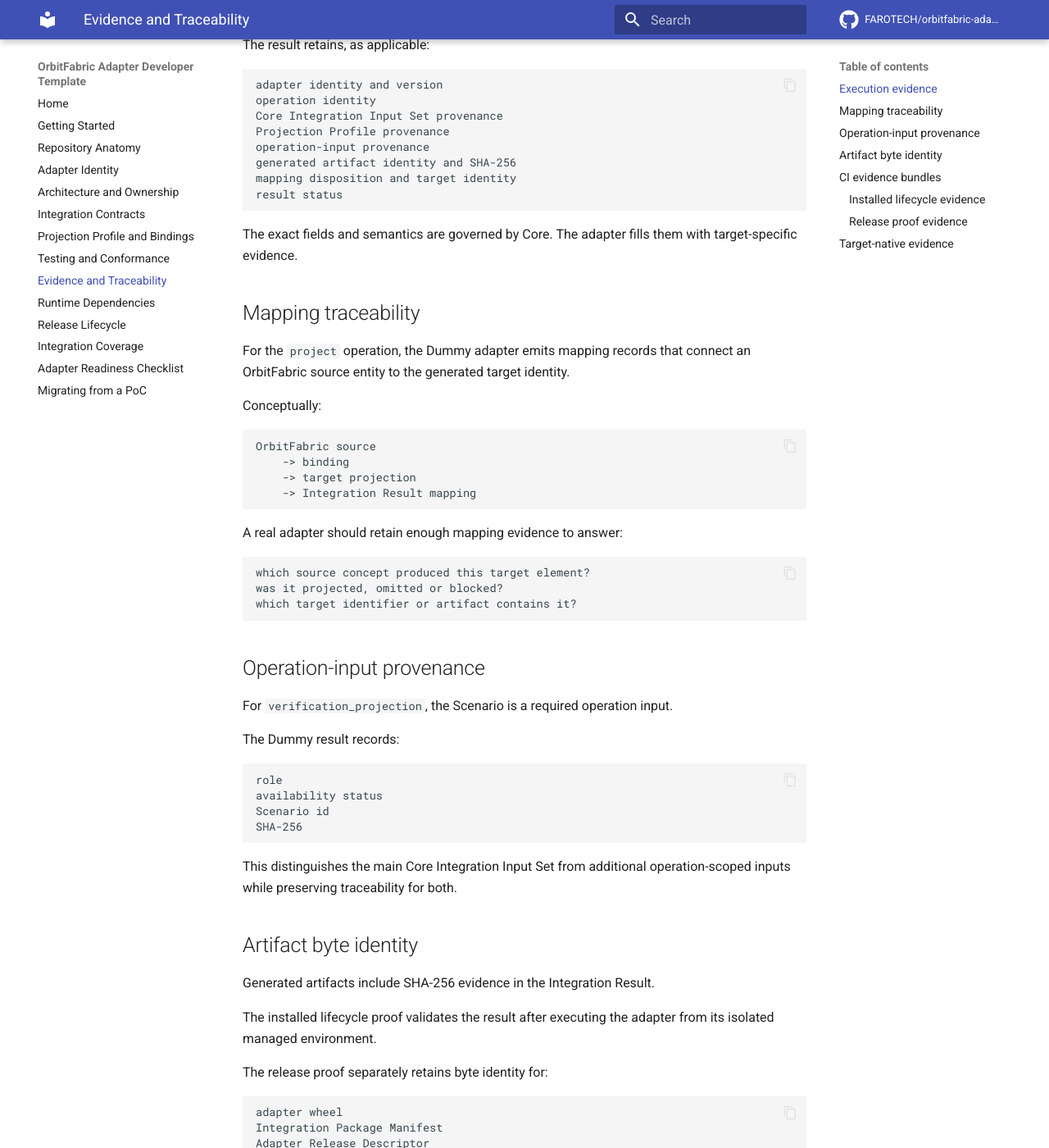
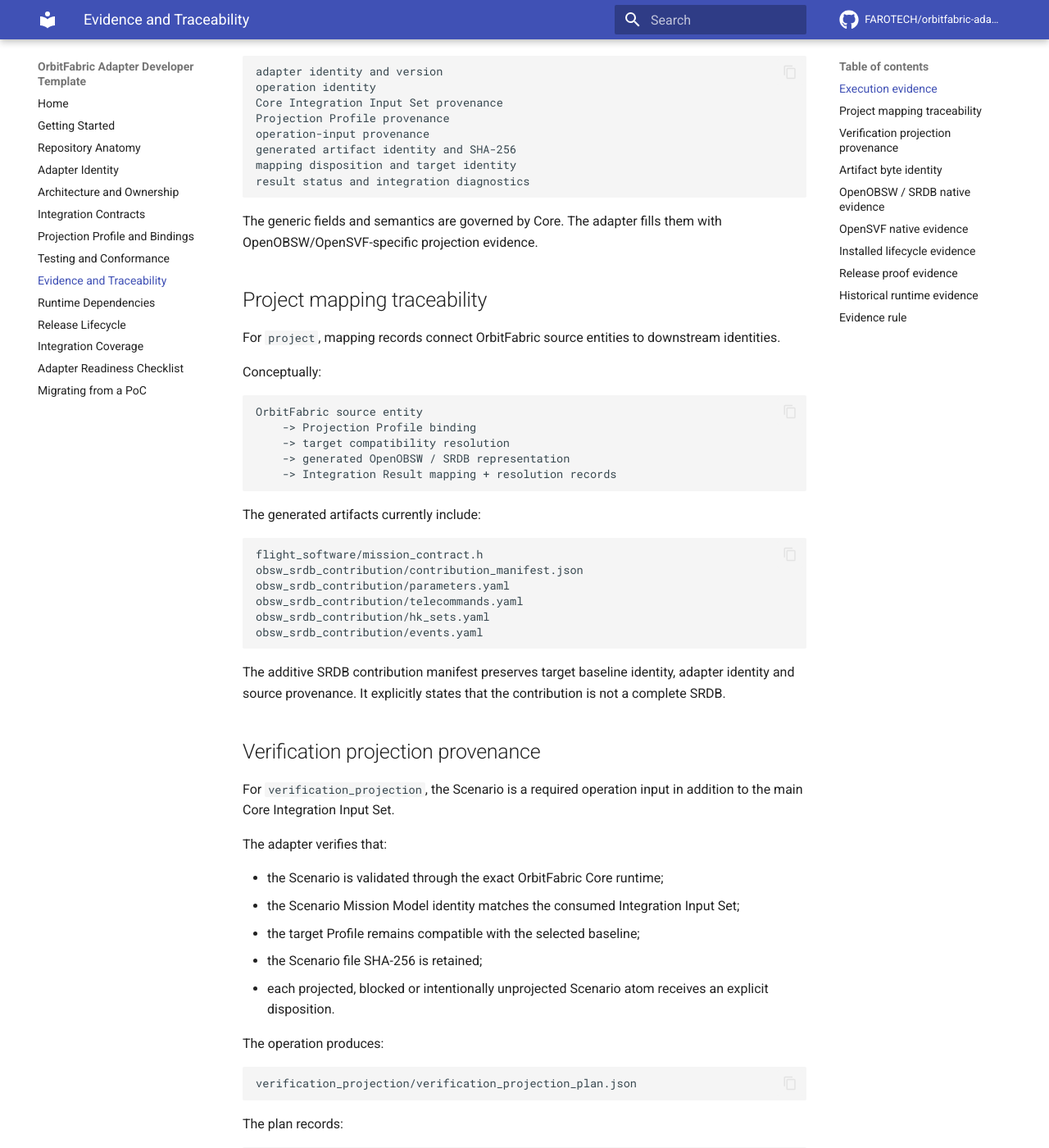
Before and after one commit to FAROTECH/orbitfabric-openobsw-opensvf-adapter, an MkDocs documentation site: the page built from docs/evidence-and-traceability.md, in a window 1280 px wide and 1400 px high, scrolled down 486 px. Shown: the whole window at 82% size. Built offline with MkDocs 1.6.1 and Material for MkDocs 9.7.7, drawn with Linux system fonts in a browser that asks for light colours; comment, search, counter and statistics services are not loaded; some of the changed text lies outside the part shown.

Commit message:
Document adapter execution and downstream evidence

````diff
--- a/docs/evidence-and-traceability.md
+++ b/docs/evidence-and-traceability.md
@@ -1,18 +1,16 @@
 # Evidence and Traceability
 
-An adapter should not only generate target files. It should retain enough evidence to explain what was consumed, what was projected and which exact bytes were produced.
+The adapter does not only generate target files. It retains enough evidence to explain what was consumed, what was projected, which exact bytes were produced and which downstream-native checks accepted those bytes.
 
-OrbitFabric Integration Result is the primary execution evidence surface demonstrated by this Template.
+OrbitFabric Integration Result is the primary execution evidence surface. Target-native compatibility artifacts and release/lifecycle evidence complement it rather than replacing it.
 
 ## Execution evidence
 
-Every successful Dummy operation writes:
+Every completed adapter operation writes:
 
 ```text
 integration_result.json
 ```
-
-alongside the generated target artifact.
 
 The result retains, as applicable:
 
@@ -24,54 +22,84 @@
 operation-input provenance
 generated artifact identity and SHA-256
 mapping disposition and target identity
-result status
+result status and integration diagnostics
 ```
 
-The exact fields and semantics are governed by Core. The adapter fills them with target-specific evidence.
+The generic fields and semantics are governed by Core. The adapter fills them with OpenOBSW/OpenSVF-specific projection evidence.
 
-## Mapping traceability
+## Project mapping traceability
 
-For the `project` operation, the Dummy adapter emits mapping records that connect an OrbitFabric source entity to the generated target identity.
+For `project`, mapping records connect OrbitFabric source entities to downstream identities.
 
 Conceptually:
 
 ```text
-OrbitFabric source
-    -> binding
-    -> target projection
-    -> Integration Result mapping
+OrbitFabric source entity
+    -> Projection Profile binding
+    -> target compatibility resolution
+    -> generated OpenOBSW / SRDB representation
+    -> Integration Result mapping + resolution records
 ```
 
-A real adapter should retain enough mapping evidence to answer:
+The generated artifacts currently include:
 
 ```text
-which source concept produced this target element?
-was it projected, omitted or blocked?
-which target identifier or artifact contains it?
+flight_software/mission_contract.h
+obsw_srdb_contribution/contribution_manifest.json
+obsw_srdb_contribution/parameters.yaml
+obsw_srdb_contribution/telecommands.yaml
+obsw_srdb_contribution/hk_sets.yaml
+obsw_srdb_contribution/events.yaml
 ```
 
-## Operation-input provenance
+The additive SRDB contribution manifest preserves target baseline identity, adapter identity and source provenance. It explicitly states that the contribution is not a complete SRDB.
 
-For `verification_projection`, the Scenario is a required operation input.
+## Verification projection provenance
 
-The Dummy result records:
+For `verification_projection`, the Scenario is a required operation input in addition to the main Core Integration Input Set.
+
+The adapter verifies that:
+
+- the Scenario is validated through the exact OrbitFabric Core runtime;
+- the Scenario Mission Model identity matches the consumed Integration Input Set;
+- the target Profile remains compatible with the selected baseline;
+- the Scenario file SHA-256 is retained;
+- each projected, blocked or intentionally unprojected Scenario atom receives an explicit disposition.
+
+The operation produces:
 
 ```text
-role
-availability status
-Scenario id
-SHA-256
+verification_projection/verification_projection_plan.json
 ```
 
-This distinguishes the main Core Integration Input Set from additional operation-scoped inputs while preserving traceability for both.
+The plan records:
+
+```text
+Scenario id, name and SHA-256
+Core input-set identity and SHA-256
+Profile identity and SHA-256
+adapter/integration identity
+per-atom disposition
+resolved target operations
+blocking diagnostics
+```
+
+The OpenSVF materialization adds:
+
+```text
+verification_projection/opensvf/materialization_manifest.json
+verification_projection/opensvf/opensvf/spacecraft.yaml
+verification_projection/opensvf/campaigns/verification_projection_campaign.yaml
+verification_projection/opensvf/procedures/verification_projection_procedure.py
+```
+
+The materialization manifest retains the plan digest and generated-file digests so the handoff remains auditable after generation.
 
 ## Artifact byte identity
 
-Generated artifacts include SHA-256 evidence in the Integration Result.
+Generated artifact SHA-256 values are retained in the Integration Result and materialization evidence where applicable.
 
-The installed lifecycle proof validates the result after executing the adapter from its isolated managed environment.
-
-The release proof separately retains byte identity for:
+Release evidence separately retains byte identity for:
 
 ```text
 adapter wheel
@@ -80,13 +108,67 @@
 Adapter Project Lock
 ```
 
-Release evidence and execution evidence answer different questions. Do not collapse them into one generic trust flag.
+Release evidence and execution evidence answer different questions. A matching release artifact does not by itself prove that a downstream accepted the generated integration, and downstream acceptance does not replace exact release identity.
 
-## CI evidence bundles
+## OpenOBSW / SRDB native evidence
 
-The Template CI uploads evidence from two stronger controls.
+The `target-compatibility-openobsw` CI job produces a dedicated evidence bundle under:
 
-### Installed lifecycle evidence
+```text
+/tmp/orbitfabric-openobsw-target-compatibility/evidence
+```
+
+The control pins OpenOBSW commit:
+
+```text
+44ceb71a016f0541ff7a0aa74191e13bafdb59c1
+```
+
+and proves native additive SRDB composition, materialization, target code generation, XTCE generation and C11 compilation of the generated mission contract.
+
+This evidence is separate from Core conformance because it answers a different question:
+
+> Can the declared OpenOBSW/SRDB baseline consume the target-specific output produced by this adapter?
+
+## OpenSVF native evidence
+
+The `target-compatibility-opensvf` CI job produces a dedicated evidence bundle under:
+
+```text
+/tmp/orbitfabric-opensvf-target-compatibility/evidence
+```
+
+The control pins OpenSVF commit:
+
+```text
+667d3eadcb0bbd7814ac324b99946c4ed2f11f23
+```
+
+with observed installed package metadata:
+
+```text
+1.0.0
+```
+
+The evidence bundle contains the Integration Result, Verification Projection Plan, materialization manifest, generated spacecraft, campaign and Procedure, plus a machine-readable target acceptance record.
+
+The native checks are:
+
+```text
+svf validate spacecraft.yaml
+CampaignRunner.from_yaml(generated_campaign)
+generated Procedure subclass discovery and identity validation
+```
+
+The current validated run reports:
+
+```text
+[svf validate] OK - spacecraft.yaml (0 warning(s))
+```
+
+The job records this as downstream static/native acceptance. It does not claim that an OpenOBSW binary, FMU, DDS simulation or YAMCS runtime was exercised.
+
+## Installed lifecycle evidence
 
 Produced by:
 
@@ -94,9 +176,24 @@
 .github/scripts/installed-lifecycle.sh
 ```
 
-It proves the adapter can be installed, verified and executed after source checkout artifacts used for installation are removed.
+The control proves that the exact built adapter can be installed into Adapter Manager, verified and executed after source installation inputs are removed.
 
-### Release proof evidence
+It retains evidence for:
+
+```text
+inventory
+install
+verify
+project execution
+project Integration Result conformance
+verification_projection execution
+verification Integration Result conformance
+OpenSVF materialization
+remove
+empty final inventory
+```
+
+## Release proof evidence
 
 Produced by:
 
@@ -104,24 +201,53 @@
 .github/scripts/release-proof.sh
 ```
 
-It proves exact release construction and Project Lock state transitions.
-
-The evidence bundle is not a new OrbitFabric contract. It is retained engineering evidence built from Core-owned contracts and Adapter Manager reports.
-
-## Target-native evidence
-
-A real downstream may provide stronger acceptance mechanisms such as:
+The provider-neutral release proof retains:
 
 ```text
-compiler
-schema validator
-native parser
-simulator
-runtime smoke test
-project build
-mission database import
+wheel byte identity
+Release Descriptor
+Project Lock
+pre-install MISSING state
+install result
+post-install MATCH state
+second-install NOOP state
+verify result
+remove result
 ```
 
-Use the strongest meaningful target-native control available and retain its result separately from generic OrbitFabric conformance.
+This proves exact desired state and artifact identity without asserting a public registry or provider authority that has not yet been chosen.
 
-A generated artifact can be perfectly Core-conformant as an Integration Result and still be rejected by the target. Both layers matter.
+## Historical runtime evidence
+
+The preceding OpenOBSW/OpenSVF PoC contains stronger runtime experiments, including representative live TM/TC and optional YAMCS continuity.
+
+That evidence remains useful engineering history, but it is not silently promoted into the compatibility claims of this product repository. A future release that claims a live OpenSVF/OpenOBSW/YAMCS runtime path should repeat the relevant runtime control against the release's declared baselines.
+
+## Evidence rule
+
+Use the strongest meaningful evidence for each boundary:
+
+```text
+Core-owned contract
+    -> Core conformance
+
+adapter projection
+    -> deterministic tests + Integration Result
+
+OpenOBSW / SRDB handoff
+    -> native composition/codegen/compile
+
+OpenSVF handoff
+    -> native validate/load/import
+
+installed distribution
+    -> Adapter Manager lifecycle
+
+exact release
+    -> Release Descriptor + Project Lock proof
+
+runtime execution claim
+    -> explicit runtime smoke or campaign evidence
+```
+
+Do not collapse these into one generic trust flag. A failure should remain attributable to the boundary that actually failed.
````
